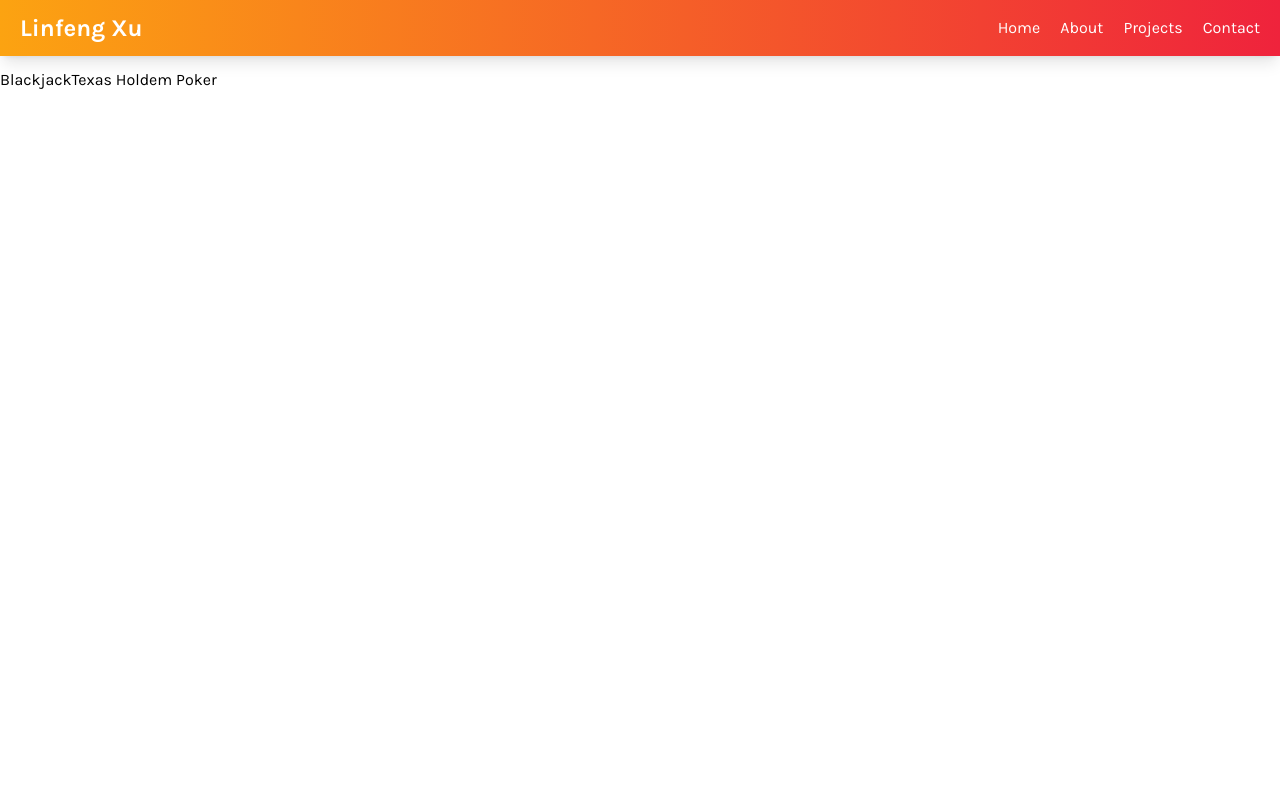
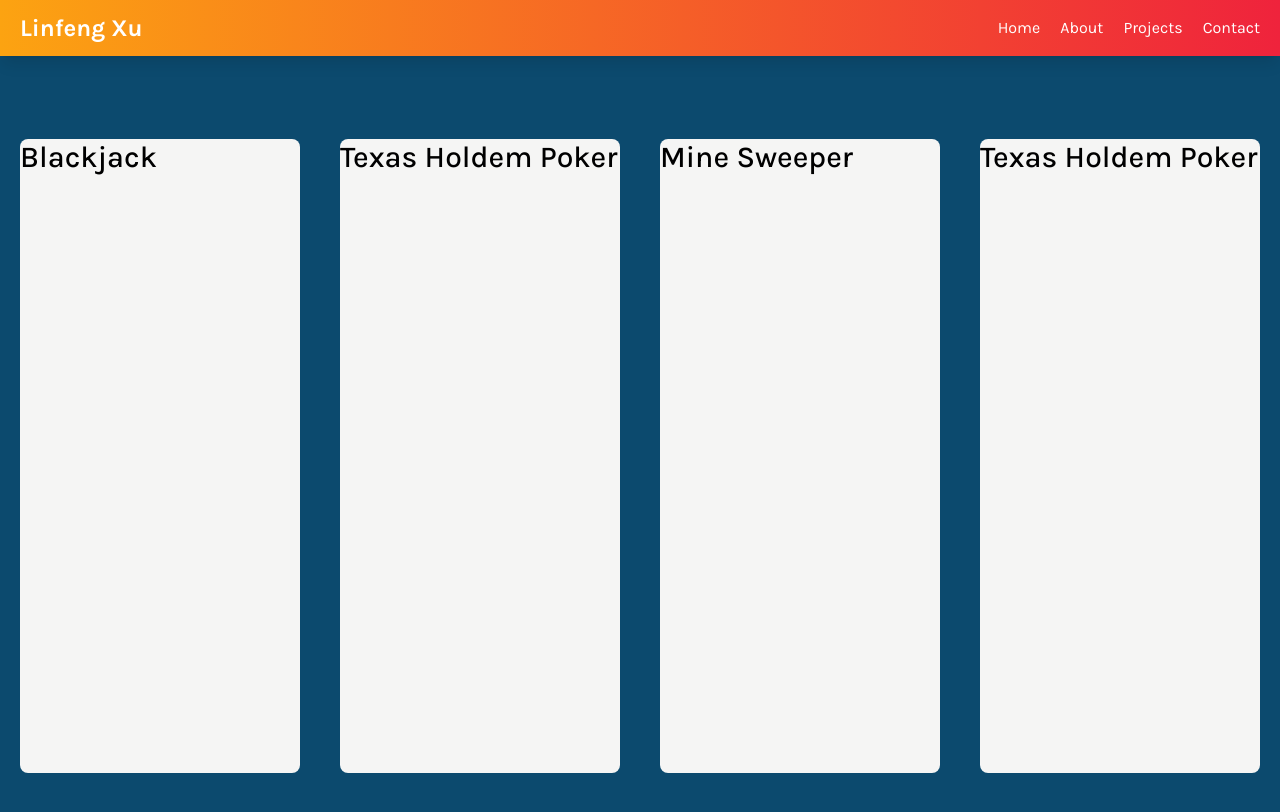
Before and after one commit to whiskey711/my-website-app, a Next.js app: page /projects/games in a window 1280 px wide. Shown: the top 812 px of the page. Built offline with nearby package versions, Linux system fonts and the light colour scheme; a web font is replaced by a local one.

Commit message:
style consistent

```diff
--- a/components/Contact.js
+++ b/components/Contact.js
@@ -63,7 +63,7 @@ export default function Contact() {
                   <input
                     {...register("name", { required: true })}
                     type="text"
-                    className="contactInput"
+                    className="input"
                     placeholder="Name"></input>
                   <p className={"error-msg " +
                     (errors.name?.type === "required" ? "visible" : "invisible")
@@ -75,7 +75,7 @@ export default function Contact() {
                   <input
                     {...register("email", { required: true })}
                     type="email"
-                    className="contactInput"
+                    className="input"
                     placeholder="Email"></input>
                   <p className={"error-msg " +
                     (errors.email?.type === "required" ? "visible" : "invisible")
@@ -88,7 +88,7 @@ export default function Contact() {
                 <input
                   {...register("subject", { required: true })}
                   type="text"
-                  className="contactInput"
+                  className="input"
                   placeholder="Subject"></input>
                   <p className={"error-msg " +
                     (errors.subject?.type === "required" ? "visible" : "invisible")
@@ -97,7 +97,7 @@ export default function Contact() {
                   </p>
                 <textarea
                   {...register("message", { required: true })}
-                  className="contactInput mt-5"
+                  className="input mt-5"
                   rows={8}
                   placeholder="Message"></textarea>
                 <p className={"error-msg " +
--- a/components/Navbar.js
+++ b/components/Navbar.js
@@ -2,7 +2,7 @@ import Link from "next/link";
 
 export default function Navbar() {
   return (
-    <header className="sticky top-0 z-10 flex justify-between bg-gradient-to-r from-orange-peel to-phantone-red text-white px-5 py-3 mb-3 shadow-lg">
+    <header className="sticky top-0 z-10 flex justify-between bg-gradient-to-r from-orange-peel to-phantone-red text-white px-5 py-3 shadow-lg">
       <h1 className="font-bold text-2xl">
         Linfeng Xu
       </h1>
--- a/components/meme-generator-components/Meme.js
+++ b/components/meme-generator-components/Meme.js
@@ -30,7 +30,7 @@ export default function Meme(props) {
   }
 
   return (
-    <main className="w-[500px]">
+    <main className="w-[600px]">
       <div className="m-5 grid grid-rows-2 grid-cols-2 gap-5">
         <input
           type="text"
@@ -38,7 +38,7 @@ export default function Meme(props) {
           name="topText"
           value={meme.topText}
           onChange={handleChange}
-          className="border border-gray-400 rounded-md"
+          className="input"
         />
         <input
           type="text"
@@ -46,7 +46,7 @@ export default function Meme(props) {
           name="bottomText"
           value={meme.bottomText}
           onChange={handleChange}
-          className="border border-gray-400 rounded-md"
+          className="input"
         />
         <button className="bg-gradient-to-r from-cyan-500 to-blue-500 rounded-md col-span-2 text-white" onClick={getMemeImage}>
           Get a new meme image
--- a/components/tenzies-components/TenzieInterface.js
+++ b/components/tenzies-components/TenzieInterface.js
@@ -1,4 +1,4 @@
-import Die from "./die";
+import Die from "./Die";
 import { useEffect, useState } from "react";
 import { nanoid } from "nanoid";
 import Confetti from "react-confetti";
@@ -71,7 +71,7 @@ export default function TenzieInterface() {
   })
 
   return (
-    <div className="m-5 p-5 bg-sky-900 rounded-xl flex justify-center">
+    <div className="project-bg">
       {tenzies && <Confetti />}
       <div className="bg-stone-100 w-[450px] h-[450px] flex flex-col justify-around items-center p-7 rounded-xl">
         <h1 className="text-6xl font-semibold">Tenzies</h1>
--- a/pages/projects/games/index.js
+++ b/pages/projects/games/index.js
@@ -2,9 +2,27 @@ import Link from "next/link";
 
 export default function games() {
   return (
-    <div>
-      <Link href="./games/blackjack">Blackjack</Link>
-      <Link href="./games/texas-poker">Texas Holdem Poker</Link>
+    <div className="project-bg grid grid-cols-4 gap-10">
+      <Link
+        className="bg-stone-100 rounded-lg h-5/6"
+        href="./games/blackjack">
+        <h1 className="text-3xl font-medium">Blackjack</h1>
+      </Link>
+      <Link
+        className="bg-stone-100 rounded-lg h-5/6"
+        href="./games/texas-poker">
+        <h1 className="text-3xl font-medium">Texas Holdem Poker</h1>
+      </Link>
+      <Link
+        className="bg-stone-100 rounded-lg h-5/6"
+        href="">
+        <h1 className="text-3xl font-medium">Mine Sweeper</h1>
+      </Link>
+      <Link
+        className="bg-stone-100 rounded-lg h-5/6"
+        href="">
+        <h1 className="text-3xl font-medium">Texas Holdem Poker</h1>
+      </Link>
     </div>
   );
 }
--- a/pages/projects/games/texas-poker.js
+++ b/pages/projects/games/texas-poker.js
@@ -1,16 +1,10 @@
 import { useState, useEffect } from "react";
 
 export default function texasPoker() {
-  const [cards, setCards] = useState(() => getDeck());
-
-  function getDeck() {
-    console.log("new deck");
-    return [6,5,658,2,47];
-  }
 
   return (
-    <div>
-      <h1>Texas holdem poker</h1>
+    <div className="min-h-screen flex justify-center items-center">
+      <h1 className="text-5xl font-extrabold text-phantone-red">Still working</h1>
     </div>
   );
 }
--- a/pages/projects/meme-generator.js
+++ b/pages/projects/meme-generator.js
@@ -3,8 +3,8 @@ import Meme from "@/components/meme-generator-components/Meme"
 
 export default function memeGenerator(props) {
   return (
-    <div className="m-5 p-5 bg-gray-500 rounded-lg flex justify-center">
-      <div className="bg-white rounded-lg">
+    <div className="project-bg">
+      <div className="bg-stone-100 rounded-lg">
         <MemeHeader />
         <Meme
           allmemes={props.memes}
--- a/pages/projects/quizzical.js
+++ b/pages/projects/quizzical.js
@@ -9,7 +9,7 @@ export default function quizzical() {
       setStart(true);
   }
   return (
-    <div className="m-5 p-5 bg-gray-500 rounded-lg flex justify-center">
+    <div className="project-bg">
         {!start && <Cover startQuiz={startQuiz} />}
         {start && <Quiz />}
     </div>
--- a/pages/projects/travel-journal.js
+++ b/pages/projects/travel-journal.js
@@ -41,8 +41,8 @@ export default function travelJournal(){
     )
   })
   return (
-    <div className="m-5 p-5 bg-gray-500 rounded-lg flex justify-center">
-      <div className="bg-white rounded-lg w-[650px]">
+    <div className="project-bg">
+      <div className="bg-stone-100 rounded-lg w-[650px]">
         <Head />
         <div className="p-10">
           {travelSectionElements}
--- a/styles/globals.css
+++ b/styles/globals.css
@@ -17,7 +17,7 @@
 }
 
 @layer components {
-  .contactInput {
+  .input {
     @apply px-5 py-2 w-full rounded-md outline-none shadow-lg shadow-blue-200 focus:shadow-orange-200
   }
   .error-msg {
@@ -29,4 +29,7 @@
   .round-btn {
     @apply rounded-full p-5 shadow-lg cursor-pointer hover:scale-110 duration-300
   }
+  .project-bg {
+    @apply p-5 min-h-screen bg-sky-900 flex justify-center items-center
+  }
 }
```
